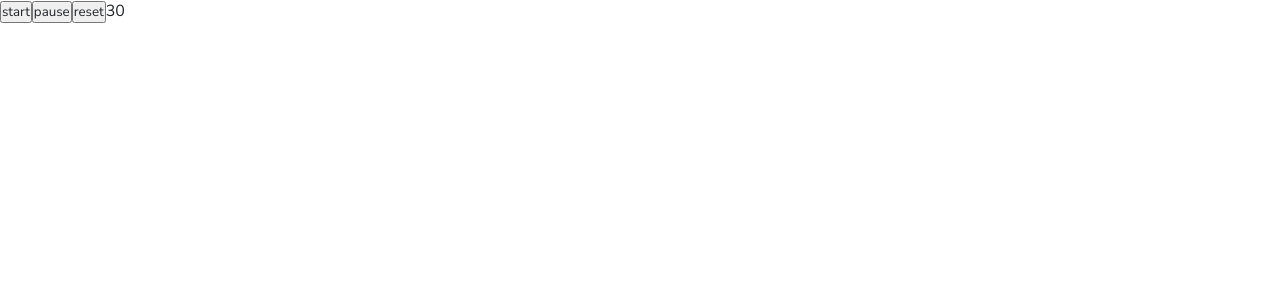
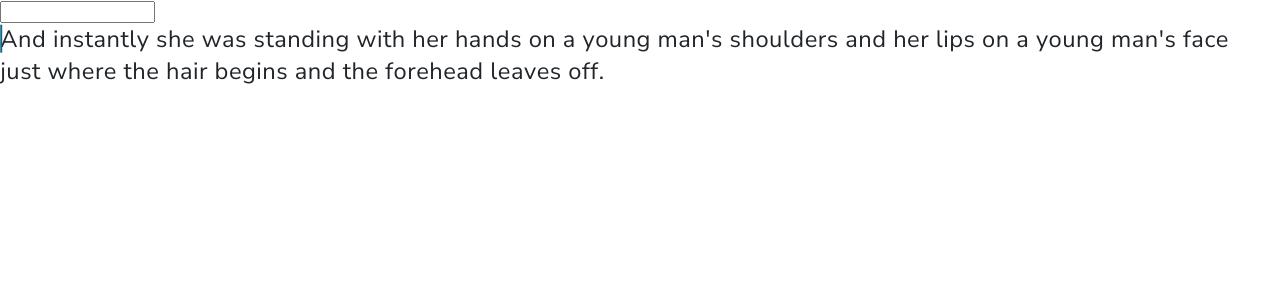
Before and after one commit to the-dmar/customtypingpractice.com, a Next.js app: page / in a window 1280 px wide. Shown: the top 300 px of the page. Built offline with nearby package versions, Linux system fonts and the light colour scheme.

Commit message:
Add Timer component

```diff
--- a/contexts/TypingContext.tsx
+++ b/contexts/TypingContext.tsx
@@ -1,4 +1,5 @@
 import { createContext } from "react"
+import useTimer from "../hooks/useTimer"
 import useTypingText from "../hooks/useTypingText"
 
 interface Children {
@@ -9,12 +10,14 @@ interface TextContextInterface {
   text: string
   input: string
   handleInput: (value: string) => void
+  timer: number
 }
 
 export const TypingContext = createContext<TextContextInterface | null>(null)
 
 const TypingContextProvider = ({ children }: Children) => {
   const [text, input, handleInput] = useTypingText()
+  const [timer, start, pause, reset] = useTimer(30, "backward")
 
   return (
     <TypingContext.Provider
@@ -22,6 +25,7 @@ const TypingContextProvider = ({ children }: Children) => {
         text,
         input,
         handleInput,
+        timer,
       }}
     >
       {children}
--- a/pages/index.tsx
+++ b/pages/index.tsx
@@ -1,20 +1,13 @@
 import Text from "../components/Text"
-import useTimer from "../hooks/useTimer"
 import useTypingContext from "../hooks/useTypingContext"
-import useGuidedText from "../hooks/useTypingText"
 
 export default function Home() {
-  // const { text, newText, input, handleInput } = useTypingContext()
-  const [timer, start, pause, reset] = useTimer(30, "backward")
+  const { input, handleInput } = useTypingContext()
 
   return (
     <>
-      <button onClick={start}>start</button>
-      <button onClick={pause}>pause</button>
-      <button onClick={reset}>reset</button>
-      {timer}
-      {/* <input value={input} onChange={e => handleInput(e.target.value)} />
-      <Text /> */}
+      <input value={input} onChange={e => handleInput(e.target.value)} />
+      <Text />
     </>
   )
 }
```
Also changed, not shown: components/Timer.tsx (added, +7 -0 lines).
